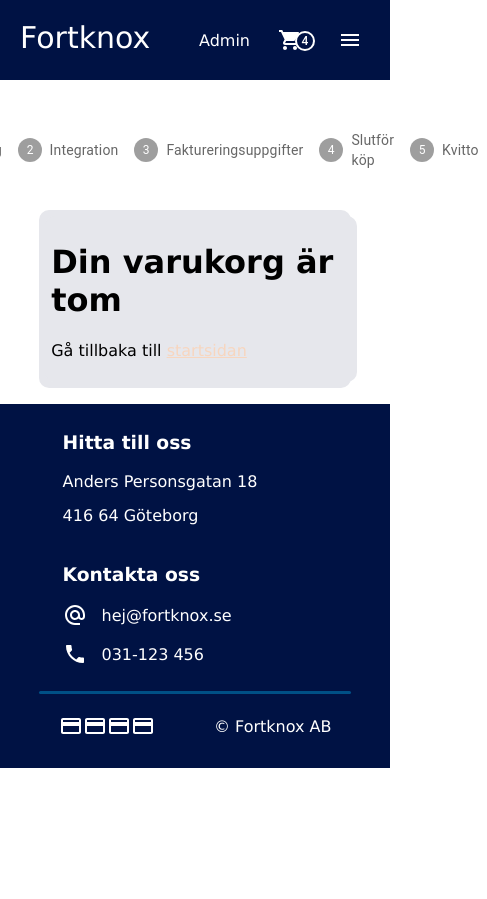
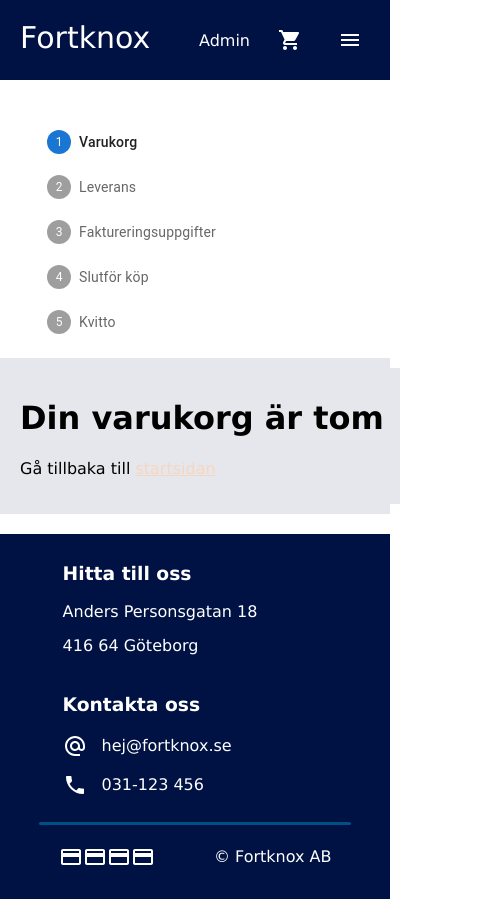
Before and after one commit to totaldekadens/Fortknox, a React (Vite) app: page /checkout in a window 390 px wide. Shown: the whole page, 487 px wide, since content can reach past the window. Before the commit the page ends 844 px from the top, so only its background shows below. Built offline with nearby package versions, Linux system fonts and the light colour scheme.

Commit message:
Cart media queries

```diff
--- a/src/components/common/navbar.tsx
+++ b/src/components/common/navbar.tsx
@@ -9,6 +9,7 @@
 import MenuIcon from '@mui/icons-material/Menu';
 import { deliveryContext } from '../context/deliveryProvider';
 import { paymentContext } from '../context/checkOutProvider';
+import { cartContext } from '../context/cartProvider';
 
 interface Props {}
 
@@ -16,6 +17,7 @@
 const Navbar: FC<Props> = (props) => {
 
     const { paymentOptionState, setPaymentOptionState } = useContext(paymentContext);
+    const { cartItem } = useContext(cartContext)
 
     return (
         <div style={{display: "flex", justifyContent: "space-between", padding: "20px", backgroundColor: colors.primary, pointerEvents: paymentOptionState ? "none" : "auto" }}>
@@ -28,7 +30,7 @@
                 </Link>
                 <Link to={"/checkout"}>
                 <IconButton aria-label="cart">
-                    <StyledBadge badgeContent={4} style={{color: "white"}} > {/* Denna blir dynamisk sedan */}
+                    <StyledBadge badgeContent={cartItem ? "1" : undefined} style={{color: "white"}} > {/* Denna blir dynamisk sedan */}
                         <ShoppingCartIcon />
                     </StyledBadge>
                 </IconButton>
--- a/src/components/common/sectionCartContainer.tsx
+++ b/src/components/common/sectionCartContainer.tsx
@@ -1,5 +1,6 @@
-import { CSSProperties, FC, PropsWithChildren } from "react"
+import { CSSProperties, FC, PropsWithChildren, useContext } from "react"
 import { colors } from "../../data/color";
+import { DeviceContext, DeviceContextData } from "../context/mediaQueryProvider";
 
 
 
@@ -10,19 +11,25 @@
 
 export const SectionCartContainer: FC<PropsWithChildren<Props>> = (props) => {
 
+    const { devices } = useContext(DeviceContext)
+
     return (
-        <div style={{ ...container }}>
-          {props.children}
+        <div style={container({devices: devices})}>
+            {props.children}
         </div>
     )
 }
-const container: CSSProperties = {
-    width: "100%",
-    maxWidth: "1200px",
-    backgroundColor: colors.bgCart,
-    borderRadius: "10px",
-    padding: "2% 2%",
-    color: "black"
+const container:(devices: DeviceContextData) => CSSProperties = (devices) => {
+
+    return {
+        width: "100%",
+        maxWidth: "1200px",
+        minWidth: "100px",
+        backgroundColor: colors.bgCart,
+        borderRadius: devices.devices.isDesktop ? "10px" : "0px",
+        padding: "10px",
+        color: "black"
+    }
 
 }
 
--- a/src/components/pages/checkOut.tsx
+++ b/src/components/pages/checkOut.tsx
@@ -1,5 +1,5 @@
 
-import { CSSProperties, FC, useContext } from "react"
+import { CSSProperties, FC, useContext, useEffect } from "react"
 import ProductCardCart from "../product/productCardCart"
 import * as React from 'react';
 import Box from '@mui/material/Box';
@@ -15,8 +15,10 @@
 import { cartContext } from "../context/cartProvider";
 import Confirmation from "./confirmation";
 import SectionCartContainer from "../common/sectionCartContainer";
+import { DeviceContext, DeviceContextData } from "../context/mediaQueryProvider";
 
-const steps = ['Varukorg', 'Integration', 'Faktureringsuppgifter', "Slutför köp", "Kvitto"];
+
+const steps = ['Varukorg', 'Leverans', 'Faktureringsuppgifter', "Slutför köp", "Kvitto"];
 
 
 interface Props { }
@@ -27,6 +29,14 @@
     const [activeStep, setActiveStep] = React.useState(0);
     const [skipped, setSkipped] = React.useState(new Set<number>());
     const { cartItem } = useContext(cartContext)
+    const { devices } = useContext(DeviceContext)
+
+    // Scrolls the user to the top of the page on update of step.
+    React.useEffect(() => {
+        window.scrollTo(0, 0)
+    }, [activeStep])
+
+
 
     const isStepOptional = (step: number) => {
         return false;
@@ -71,10 +81,10 @@
     };
 
     return (
-        <Box sx={{ width: '100%', display: "flex", flexDirection: "column" }}>
+        <Box sx={{ width: '100%', display: "flex", flexDirection: "column", alignItems: "center"}}>
             <div style={{ display: "flex", width: "100%", alignItems: "center", justifyContent: "center", marginTop: activeStep == 4 ? "10px" : "50px", visibility: activeStep == 4 ? "hidden" : "visible" }}>
 
-                <Stepper activeStep={activeStep} style={{ display: "flex", width: "80%", alignItems: "center", justifyContent: "center" }}>
+                <Stepper activeStep={activeStep} style={{ display: "flex", width: "80%", alignItems: "center", justifyContent: "center", flexWrap: "wrap", ...stepStyle({devices: devices}) }}>
                 {steps.map((label, index) => {
                         const stepProps: { completed?: boolean } = {};
                         const labelProps: {
@@ -115,7 +125,7 @@
                     <Typography sx={{ mt: 2, mb: 1 }}></Typography>
 
                     {/*  container div for checkout  */}
-                    <div style={{ maxWidth: "100%", display: "flex", justifyContent: "center", padding: "4% 10%" }}>
+                    <div style={stepperContentContainer({devices: devices})}>
                         {activeStep == 0 ? (<><SectionCartContainer><ProductCardCart /></SectionCartContainer> {cartItem ?  <SummaryCard nextFunc={handleNext} activeStep={activeStep} steps={steps} /> : undefined }</>) : ""}
                         {activeStep == 1 ? (<><DeliveryPage />  <SummaryCard nextFunc={handleNext}  activeStep={activeStep} steps={steps}/></>) : ""}
                         {activeStep == 2 ? (<><SectionCartContainer><InputFieldsCart /></SectionCartContainer> <SummaryCard nextFunc={handleNext} activeStep={activeStep} steps={steps} /> </>) : ""}
@@ -135,4 +145,27 @@
     fontWeight: "100px"
 }
 
+export const stepperContentContainer: (devices: DeviceContextData) => CSSProperties = (devices) => {
+    return {
+        maxWidth: devices.devices.isDesktop ? "80%" : "100%",
+        paddingBottom: "20px",
+        display: "flex",
+        gap: "20px",
+        justifyContent: "center",
+        flexWrap: devices.devices.isDesktop ? "nowrap" : "wrap",
+    }
+
+}
+
+const stepStyle:  (devices: DeviceContextData) => CSSProperties = (devices) => {
+
+    return {
+        flexDirection: devices.devices.isDesktop ? "row" : "column",
+        alignItems: devices.devices.isDesktop ? "center" : "start",
+        gap: devices.devices.isDesktop ? "0px" : "10px",
+    }
+
+
+}
+
 export default CheckOut
--- a/src/components/payment/cartSummary.tsx
+++ b/src/components/payment/cartSummary.tsx
@@ -53,7 +53,7 @@
                             size="small"
                             disabled
                             sx={textFieldSX}
-                            style={{minWidth: "200px"}}
+
                             />
                         </div>
                     )
--- a/src/components/payment/summaryCard.tsx
+++ b/src/components/payment/summaryCard.tsx
@@ -15,6 +15,7 @@
 import { invoiceContext } from "../context/invoiceProvider"
 import errorLoop from "../interaction/inputFieldsCartErrorHandler"
 import { validateFields } from "../interaction/paymentOptionsErrorHandler"
+import { DeviceContext, DeviceContextData } from "../context/mediaQueryProvider"
 
 
 
@@ -30,6 +31,7 @@
     const { deliveryInput, setDeliveryInput } = useContext(deliveryContext)
     const { paymentOptionState, setPaymentOptionState } = useContext(paymentContext);
     const { cartItem, setCartItem } = useContext(cartContext)
+    const { devices } = useContext(DeviceContext)
 
     const validateNextStep = () => {
 
@@ -143,9 +145,9 @@
 
     return (
         <>
-            <div style={container}>
+            <div style={container({devices: devices})}>
                 <div style={summaryCardContainer}>
-                    <div style={{ ...sumContainer, padding: "30px" }}>
+                    <div style={{ ...sumContainer({devices: devices}), padding: "30px" }}>
                         <div>
                             <h1 style={{ ...noMarginbottom, color: colors.fourth }}>Din Varukorg</h1>
                             <div>
@@ -187,7 +189,7 @@
                     </div>
                     <div style={{ display: "flex", justifyContent: "center" }}>
 
-                        <div style={{ ...btnContainer, backgroundColor: colors.secondary, }} onClick={validateNextStep}    >
+                        <div style={{ ...btnContainer({devices: devices}), backgroundColor: colors.secondary, }} onClick={validateNextStep}    >
                             {props.activeStep === props.steps.length - 2 ? 'Slutför köp' : props.activeStep == 0 ? 'Beställ' : 'Nästa'}
                         </div>
                     </div>
@@ -239,11 +241,15 @@
 }
 
 
-const container: CSSProperties = {
+const container: (devices: DeviceContextData) => CSSProperties = (devices) => {
+
+    return {
         display: "flex",
         flexDirection: "column",
         minWidth: "350px",
-    marginLeft: "5em"
+        width: devices.devices.isMobile ? "100%" : "350px"
+    }
+
 
 }
 export const summaryCardContainer: CSSProperties = {
@@ -254,26 +260,32 @@
 
 
 
-const sumContainer: CSSProperties = {
+const sumContainer: (devices: DeviceContextData) => CSSProperties = (devices) => {
+
+    return {
         display: "flex",
         flexDirection: "column",
         backgroundColor: colors.primary,
-    borderRadius: "10px",
+        borderRadius: devices.devices.isMobile ? "0px" : "10px",
         marginBottom: "20px",
         padding: "0 30px",
+    }
 
 
 
 }
 
-const btnContainer: CSSProperties = {
+const btnContainer: (devices: DeviceContextData) => CSSProperties = (devices) => {
+
+    return {
         display: "flex",
         justifyContent: "center",
         alignItems: "center",
-    width: "100%",
+        width: devices.devices.isMobile ? "60%": "100%",
         minHeight: "60px",
         borderRadius: "40px",
         cursor: "pointer"
+    }
 
 }
 
--- a/src/components/product/cartSelectedItem.tsx
+++ b/src/components/product/cartSelectedItem.tsx
@@ -63,7 +63,7 @@
                                         return (
                                             <div key={includes.include.id} style={cartItemPropertiesContainer}>
                                                 <div style={cartItemInfoContainer}>
-                                                    <p key={includes.include.name} style={{...cartItemProperties, textAlign: "center", marginLeft: "24px"}}>- {includes.include.name}</p>
+                                                    <p key={includes.include.name} style={{...cartItemProperties, textAlign: "center"}}>- {includes.include.name}</p>
                                                 </div>
                                                 <div style={priceQuantityContainer}>
                                                     <h4 style={{ ...cartItemProperties, width:"80px", textAlign:"center" }}>{includes.qty}</h4>
@@ -75,7 +75,7 @@
                                         return (
                                             <div key={includes.include.id} style={cartItemPropertiesContainer}>
                                                 <div style={cartItemInfoContainer}>
-                                                    <p key={includes.include.name} style={{ ...cartItemProperties, marginLeft: "24px" }}>- {includes.include.name}</p>
+                                                    <p key={includes.include.name} style={{ ...cartItemProperties}}>- {includes.include.name}</p>
                                                 </div>
                                                 <div style={cartItemInfoContainer}>
                                                     <p style={cartItemProperties}>{includes.include.price} kr/mån</p>
@@ -133,7 +133,6 @@
 
 const cartItemInfo: CSSProperties = {
     width: "100%",
-    padding: "20px",
     borderRadius: "10px",
 
 }
```
Also changed, not shown: src/data/delivery.ts (+6 -6 lines). Lines whose indentation alone changed are shown as unchanged.
